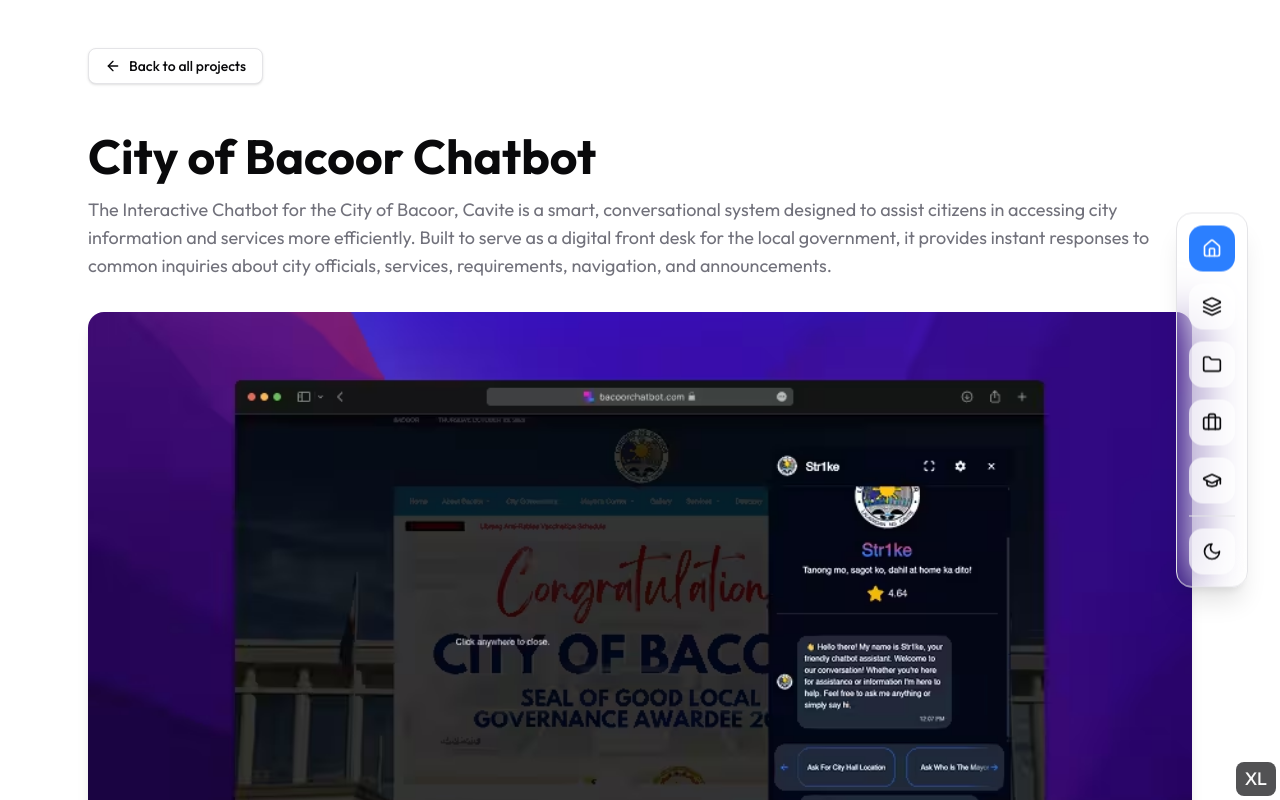
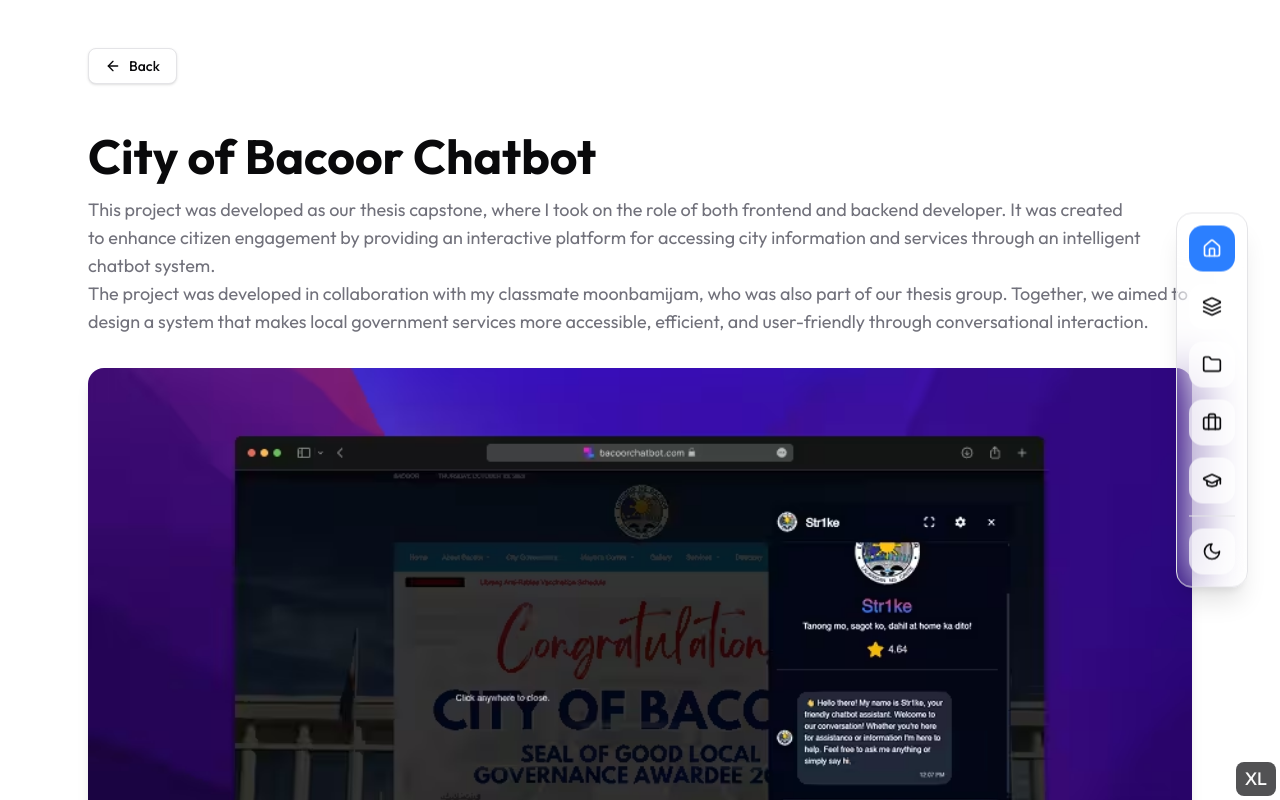
Before and after one commit to Jireh-sama/portfolio, a React (Vite) app: page /projects/city-of-bacoor-chatbot in a window 1280 px wide. Shown: the top 800 px of the page. Built offline with nearby package versions, Linux system fonts and the light colour scheme.

Commit message:
feat: simplify ProjectDetails component by replacing navigation button with BackButton and updating project description display

```diff
--- a/src/components/page/ProjectDetails.tsx
+++ b/src/components/page/ProjectDetails.tsx
@@ -1,10 +1,11 @@
 import { projectsData } from "@/lib/constants";
 import { Badge } from "@/components/ui/badge";
 import { Button } from "@/components/ui/button";
-import { LuGithub, LuExternalLink, LuArrowLeft } from "react-icons/lu";
+import { LuGithub, LuExternalLink } from "react-icons/lu";
 import { useEffect } from "react";
-import { NavLink, useParams } from "react-router";
+import { useParams } from "react-router";
 import ItemNotFound from "../feedback/ItemNotFound";
+import BackButton from "../BackButton";
 
 const ProjectDetails = () => {
   const { projectId } = useParams();
@@ -27,21 +28,14 @@
 
   return (
     <>
-      <div className="my-12">
-        <Button variant={"outline"} asChild>
-          <NavLink to="/projects">
-            <LuArrowLeft />
-            Back to all projects
-          </NavLink>
-        </Button>
-      </div>
+      <BackButton />
 
       <main>
         <h1 className="text-4xl sm:text-5xl font-bold mb-4 text-balance">
           {project.title}
         </h1>
-        <p className="text-lg text-muted-foreground mb-8 text-pretty">
-          {project.description}
+        <p className="text-lg text-muted-foreground mb-8 text-pretty whitespace-pre-line">
+          {project.about}
         </p>
 
         <img
@@ -83,6 +77,7 @@
             <div>
               <h3 className="text-xl font-semibold mb-4">Links</h3>
               <div className="flex flex-col items-start gap-4">
+                {project.liveLink && (
                   <Button asChild className="w-full">
                     <a
                       href={project.liveLink}
@@ -93,6 +88,8 @@
                       Live Demo
                     </a>
                   </Button>
+                )}
+
                 <Button asChild variant="secondary" className="w-full">
                   <a
                     href={project.githubLink}
```
Lines whose indentation alone changed are shown as unchanged.
